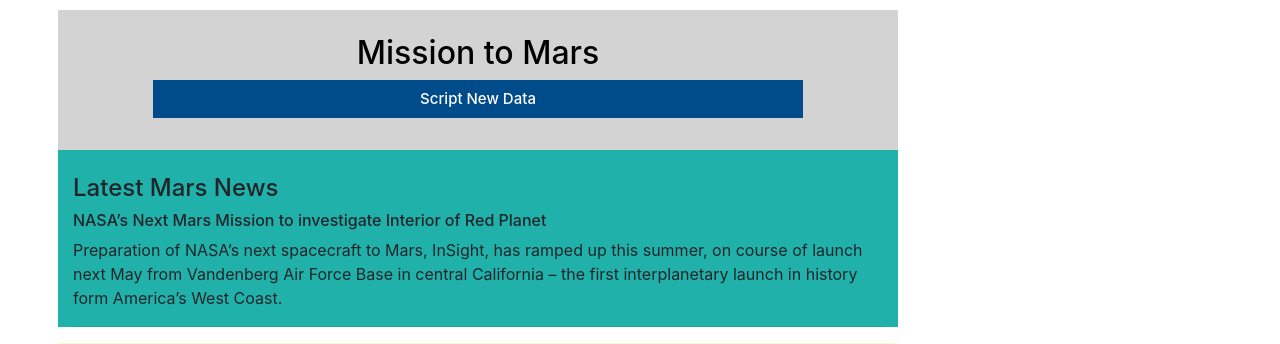
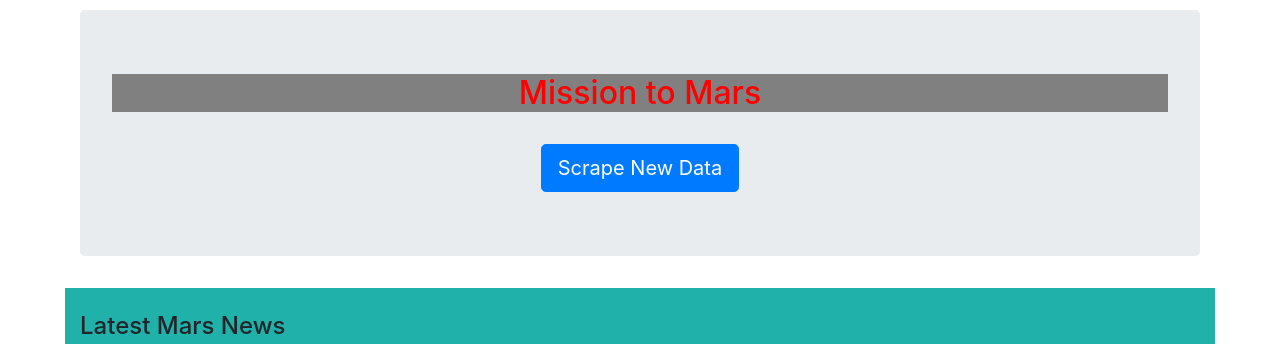
Before and after one commit to limeiCode/MissionToMarsWebScraping, a Flask app: page / in a window 1280 px wide. Shown: the top 344 px of the page. Run offline with Flask 2, Linux system fonts and the light colour scheme; data that the repository does not hold is empty; some libraries are stand-ins or nearby versions.

Commit message:
index.html done

```diff
--- a/templates/index.html
+++ b/templates/index.html
@@ -6,7 +6,7 @@
   <meta name="viewport" content="width=device-width, initial-scale=1.0">
   <meta http-equiv="X-UA-Compatible" content="ie=edge">
   <title>Document</title>
-  <link rel="stylesheet" type="text/css" href="style.css">
+  <link rel="stylesheet" href="style.css">
   <!-- Copy From Bootstrap website: https://getbootstrap.com/  Getting Started    {href-css vs scr-js} -->
   <link rel="stylesheet" href="https://stackpath.bootstrapcdn.com/bootstrap/4.3.1/css/bootstrap.min.css"
     integrity="sha384-ggOyR0iXCbMQv3Xipma34MD+dH/1fQ784/j6cY/iJTQUOhcWr7x9JvoRxT2MZw1T" crossorigin="anonymous">
@@ -32,22 +32,20 @@
   <!-- part2: mainpart -->
   <!-- 1) set grid layout
   -->
-  <div class="col-md-12" style="padding:10px;">
-    <div class="col-md-8 ml-5 mr-0" style="background-color:  lightgray; color:black;">
-      <br>
+  <div class="container" style="padding:10px;">
+    <div class="jumbotron text-center">
       <!-- h2: css style ??? -->
       <h2>
         <center>Mission to Mars</center>
       </h2>
-      <h4
-        style="background-color: rgb(0, 76, 139);color:white; padding-top:10px; padding-bottom:10px; margin-left:80px; margin-right: 80px;font-size: 15px;">
-        <center>Script New Data</center>
-      </h4>
+      <br>
+      <a class="btn btn-primary btn-lg" href="#" role="button">Scrape New Data</a>
       <!-- round angle?? -->
       <br>
     </div>
 
-    <div class="col-md-8 ml-5 mr-0" style="background-color:lightseagreen!important; ">
+    <div class="row">
+      <div class="col-md-12" style="background-color:lightseagreen!important; ">
         <br>
         <h4> Latest Mars News </h4>
         <h6> NASA’s Next Mars Mission to investigate Interior of Red Planet</h6>
@@ -56,27 +54,27 @@
         West Coast.
         <hr>
       </div>
+    </div>
 
-    <div class="col-md-8 ml-5 mr-0" style="background-color:lightgoldenrodyellow!important; ">
-      <br>
     <!-- <hr> -->
     <div class="row">
-        <div class="col-md-7" style="padding:10px;">
+      <div class="col-md-7" style="padding:10px;background-color:lightgoldenrodyellow!important; ">
         <h4 style="color:green"> Featured Mars Image </h4>
-          <img src="Resources/assets/images/Fig1.jpg" />
+        <img src="../Images/mission_to_mars.png" style="overflow:none; width:100%;height:auto" />
       </div>
-        <div class="col-md-5" style="padding:10px;">
+      <div class="col-md-4 ml-5" style="padding:10px;">
         <!-- <img src="Resources/assets/images/Fig2.jpg" /> -->
-          <div class="col-md-12 ml-0 mr-0">
-            <div class="row">
+        <div class="row stats">
           <h6 style="color:green"> Current Weather on Mars </h6>
           <p style="font-size:10px;">Sol 1806(Sept 04,2017), Summy, high -25C/-13F, low -80C/-112F, pressure at 8.84
             hPa, daylight 06:07-17:53
           </p>
           <!-- <br> -->
         </div>
+        <br>
+        <br>
         <!-- <br> -->
-            <div class="row">
+        <div class="row stats">
           <h6 style="color:green"> Mars Facts </h6>
           <br>
           <br>
@@ -84,30 +82,28 @@
         </div>
       </div>
     </div>
-      </div>
-    </div>
 
-    <div class="col-md-8 ml-5 mr-0" style="background-color:lightpink!important; ">
+    <div class="row">
       <br>
       <h4 style="color:green"> Mars Hemispheres </h4>
       <hr>
       <div class="row">
         <div class="col-md-6" style="padding:10px;">
-          <img src="Resources/assets/images/Fig1.jpg" />
+          <img src="../Images/mission_to_mars.png" style="overflow:none; width:100%;height:auto" />
           Calles Marineris Hemisphere Enhanced
         </div>
         <div class="col-md-6" style="padding:10px;">
-          <img src="Resources/assets/images/Fig2.jpg" />
+          <img src="../Images/mission_to_mars.png" style="overflow:none; width:100%;height:auto" />
           Cerberus Hemisphere Enhanced
         </div>
       </div>
       <div class="row">
         <div class="col-md-6" style="padding:10px;">
-          <img src="Resources/assets/images/Fig3.jpg" />
+          <img src="../Images/mission_to_mars.png" style="overflow:none; width:100%;height:auto" />
           Schiaparelli Hemisphere Enhanced
         </div>
         <div class="col-md-6" style="padding:10px;">
-          <img src="Resources/assets/images/Fig4.jpg" />
+          <img src="../Images/mission_to_mars.png" style="overflow:none; width:100%;height:auto" />
           Syrtis Major Hemisphere Enhanced
         </div>
       </div>
--- /dev/null
+++ b/templates/style.css
@@ -0,0 +1,9 @@
+h2 {
+    background-color: gray;
+    color:red
+  }
+
+.stats {
+  padding: 10px;
+  background-color: lightblue
+}
--- a/templates/stype.css
+++ /dev/null
@@ -1,4 +0,0 @@
-h2 {
-    background-color: gray;
-    color:red
-  }
```
Also changed, not shown: 1 other file. Lines whose indentation alone changed are shown as unchanged.
